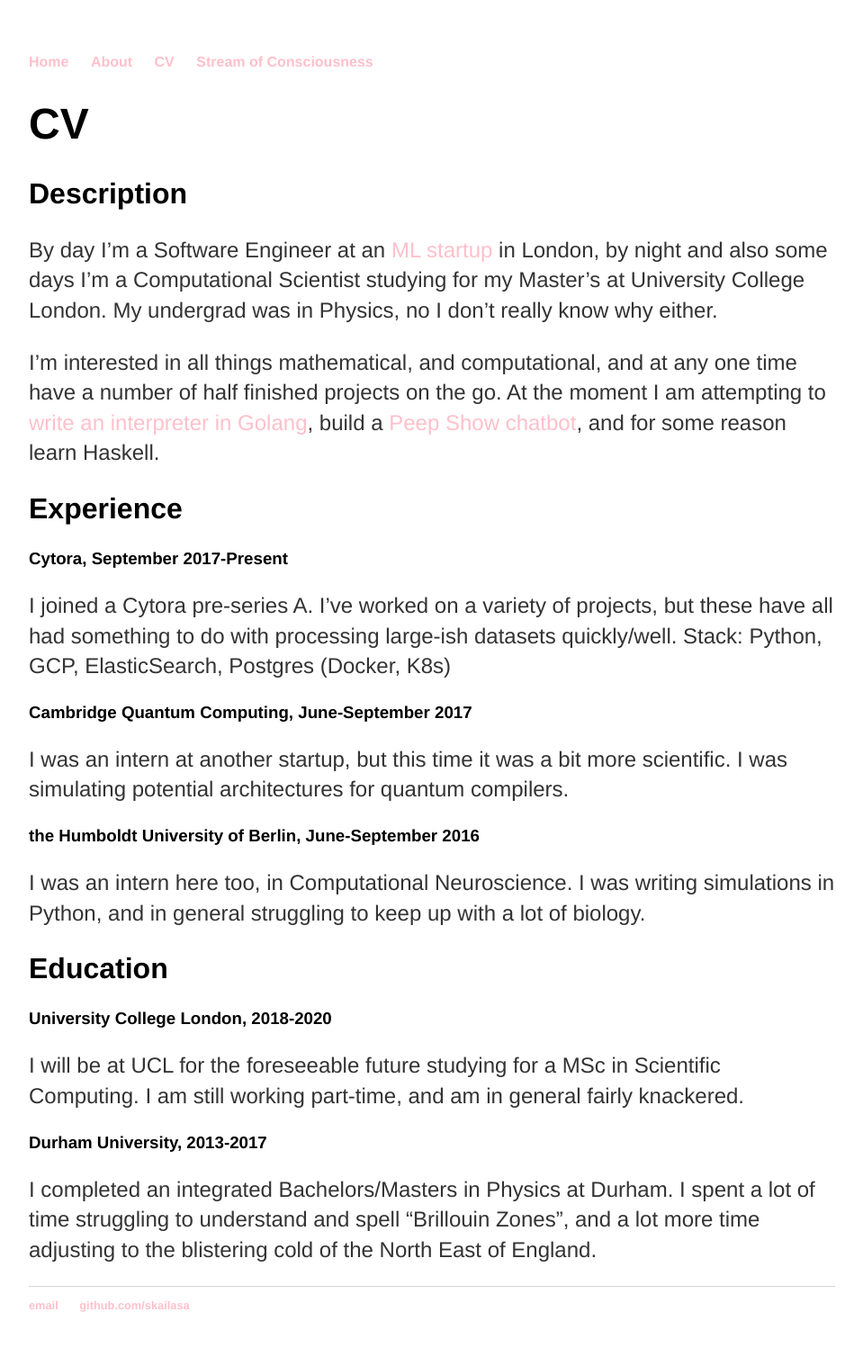
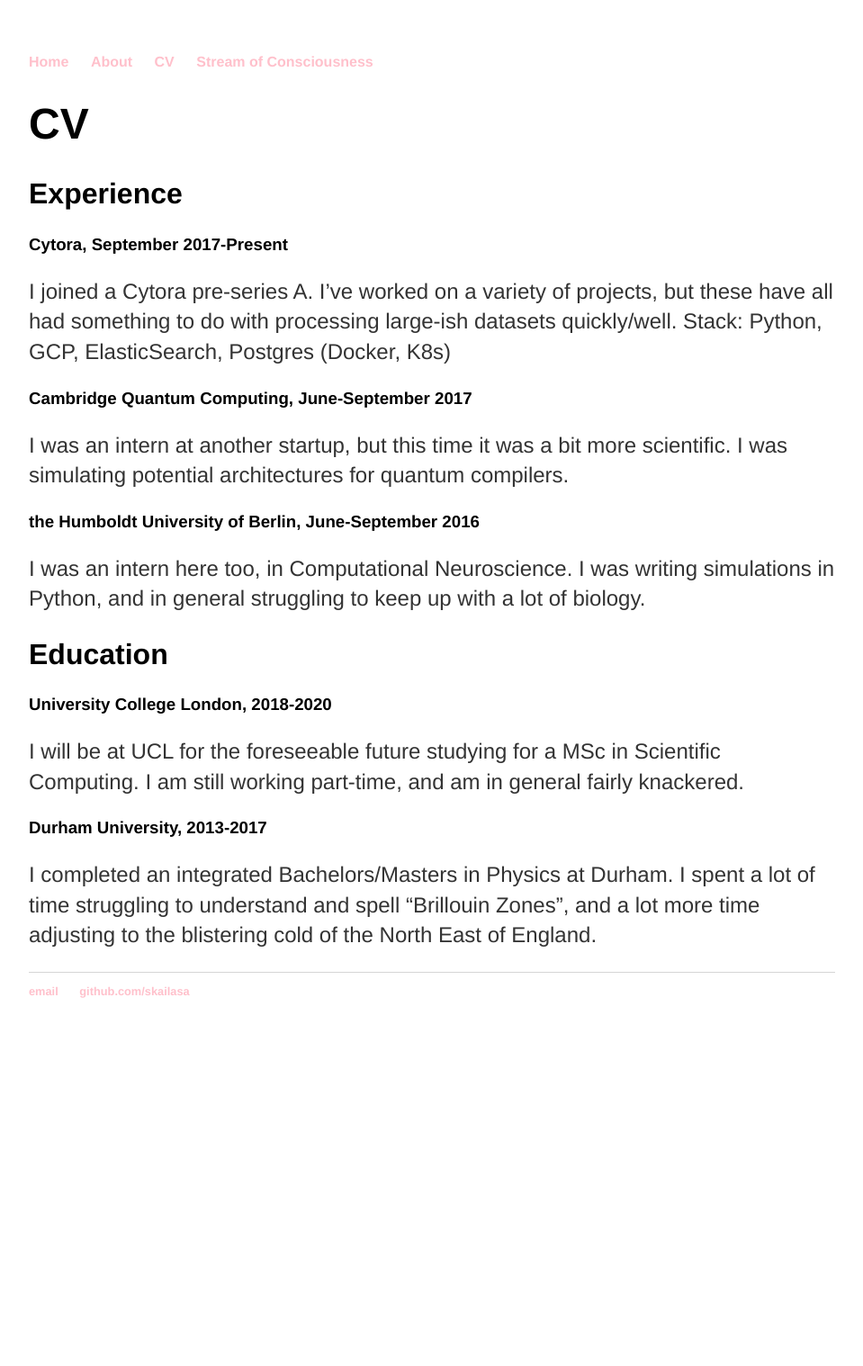
Before and after one commit to skailasa/skailasa.github.io, a Jekyll site: the page built from cv.md, in a window 1280 px wide. Shown: the whole page at 90% size, without its empty margins (160-1119 px from the left). Built offline with Jekyll 4.4.1, drawn with Linux system fonts in a browser that asks for light colours; after the commit the page ends 1169 px from its top, so only the background shows below that.

```diff
--- a/cv.md
+++ b/cv.md
@@ -3,19 +3,6 @@ layout: default
 title: CV
 ---
 # CV
-
-## Description
-
-By day I'm a Software Engineer at an [ML startup](https://cytora.com) in London,
-by night and also some days I'm a Computational Scientist studying for
-my Master's at University College London. My undergrad was in Physics,
-no I don't really know why either.
-
-I'm interested in all things mathematical, and computational, and at any
-one time have a number of half finished projects on the go. At the moment
-I am attempting to [write an interpreter in Golang](https://github.com/skailasa/monkey),
-build a [Peep Show chatbot](https://github.com/skailasa/pejnet), and for
-some reason learn Haskell.
 
 ## Experience
 ### Cytora, September 2017-Present
```
Also changed, not shown: about.md (added, +18 -0 lines), about/index.html (deleted).
